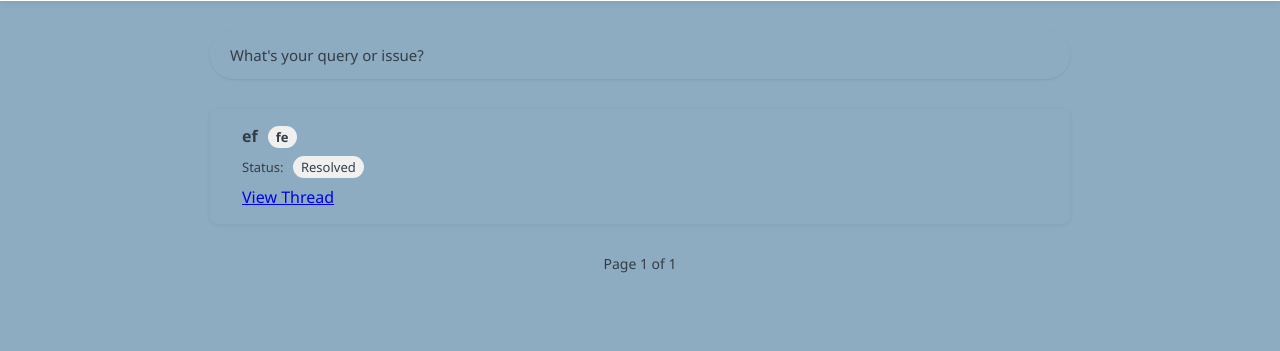
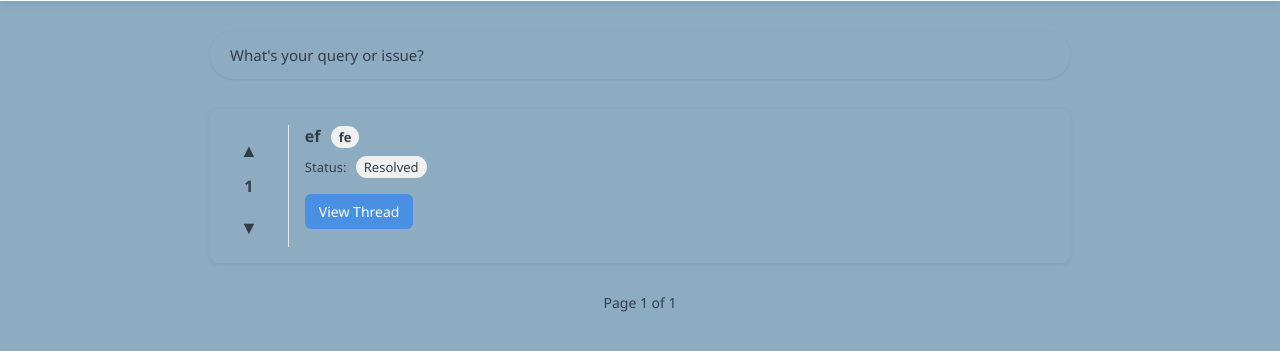
Before and after one commit to Hari95Nit54581457/NIGHT-CODERS-, a Flask app: page /dashboard in a window 1280 px wide. Shown: the part 59-410 px from the top of the page. Run offline with Flask 3, Linux system fonts and the light colour scheme; a user stored in the database is signed in.

Commit message:
Update dashboard_user.html

```diff
--- a/templates/dashboard_user.html
+++ b/templates/dashboard_user.html
@@ -2,12 +2,11 @@
 <html lang="en">
 <head>
     <meta charset="UTF-8">
-    <title>User Dashboard - QuickDesk</title>
+    <title>User Dashboard </title>
     <link rel="stylesheet" href="{{ url_for('static', filename='styles.css') }}">
 </head>
 <body>
 
-<!-- Navbar -->
 <nav class="navbar">
     <div class="nav-left">
         <h1 class="logo">QuickDesk</h1>
@@ -25,13 +24,17 @@
     </div>
 </nav>
 
-<!-- Dashboard Content -->
 <div class="dashboard-content">
     <div class="ask-bar" onclick="openModal()">What's your query or issue?</div>
 
         <div class="ticket-feed">
           {% for ticket in tickets.items %}
-        <div class="ticket-card">
+            <div class="ticket-card" data-ticket-id="{{ ticket.id }}">
+        <div class="vote-box">
+          <button type="button" onclick="handleVote('up', this)">&#9650;</button>
+         <div class="vote-count">{{ ticket.upvotes - ticket.downvotes }}</div>
+            <button type="button" onclick="handleVote('down', this)">&#9660;</button>
+            </div>
         <div class="ticket-body">
             <div class="ticket-header">
                 <strong>{{ ticket.question }}</strong>
@@ -45,13 +48,13 @@
                 {{ ticket.status }}
             </span>
         </div>
-                <a href="{{ url_for('view_ticket', ticket_id=ticket.id) }}">View Thread</a>
+        <a href="{{ url_for('view_ticket', ticket_id=ticket.id) }}" class="button">View Thread</a>
     </div>
 </div>
+
         {% endfor %}
     </div>
 
-    <!-- Pagination -->
     <div class="pagination">
         {% if tickets.has_prev %}
             <a href="{{ url_for('dashboard_user', page=tickets.prev_num) }}">&laquo; Previous</a>
@@ -63,7 +66,6 @@
     </div>
 </div>
 
-<!-- Modal for Create Ticket -->
 <div class="modal" id="askModal">
     <div class="modal-content">
         <span class="close" onclick="closeModal()">&times;</span>
@@ -86,7 +88,6 @@
     </div>
 </div>
 
-<!-- JS for modal -->
 <script>
     function openModal() {
         document.getElementById("askModal").style.display = "block";
@@ -102,7 +103,34 @@
             modal.style.display = "none";
         }
     };
+
+    // New function to handle upvote/downvote without a page reload
+    function handleVote(action, button) {
+        const ticketCard = button.closest('.ticket-card');
+        const ticketId = ticketCard.dataset.ticketId;
+        const voteCountElement = ticketCard.querySelector('.vote-count');
+
+        fetch(`/vote/${ticketId}/${action}`, {
+            method: 'POST',
+            headers: {
+                'Content-Type': 'application/json',
+            }
+        })
+        .then(response => response.json())
+        .then(data => {
+            if (data.score !== undefined) {
+                voteCountElement.innerText = data.score;
+            }
+        })
+        .catch(error => {
+            console.error('Error:', error);
+            alert('An error occurred while trying to vote. Please try again.');
+        });
+    }
 </script>
 
 </body>
 </html>
+
+</body>
+</html>
```
Lines whose indentation alone changed are shown as unchanged.
